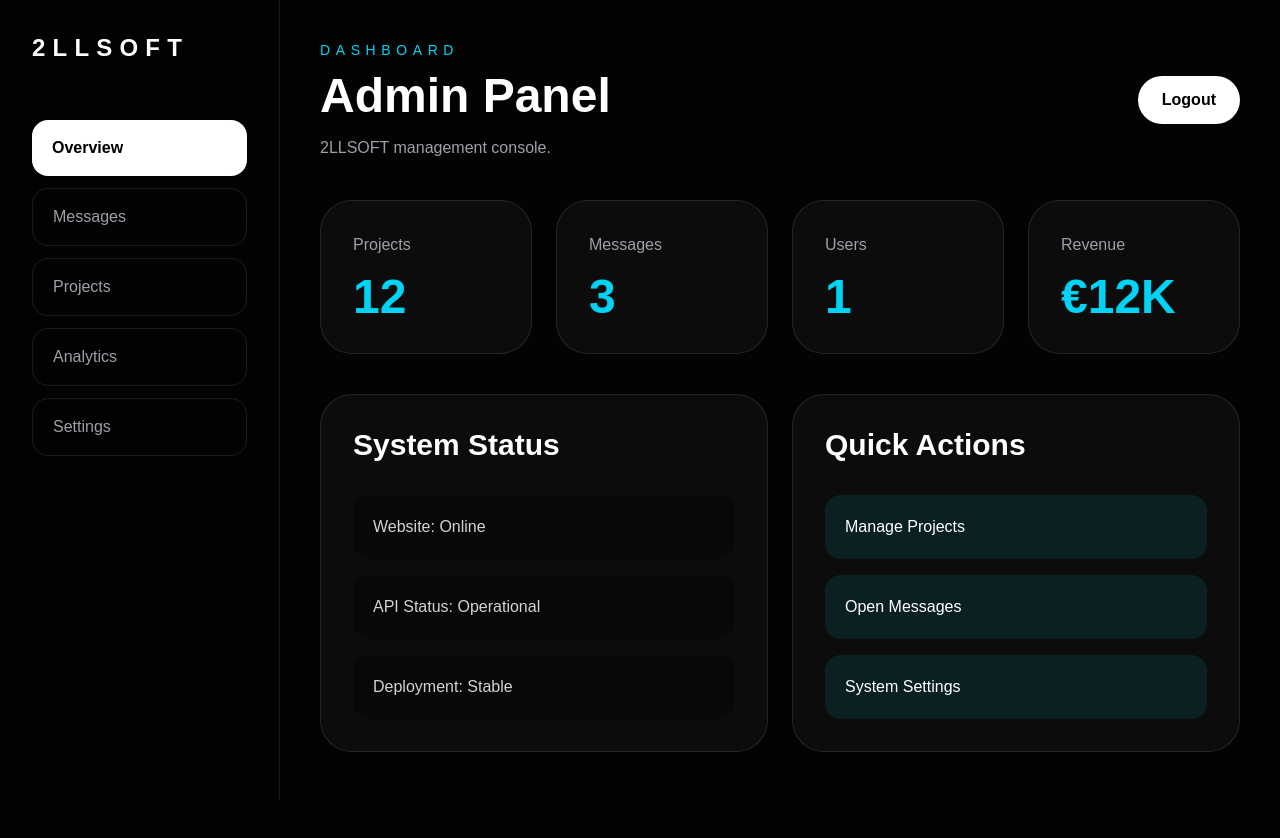
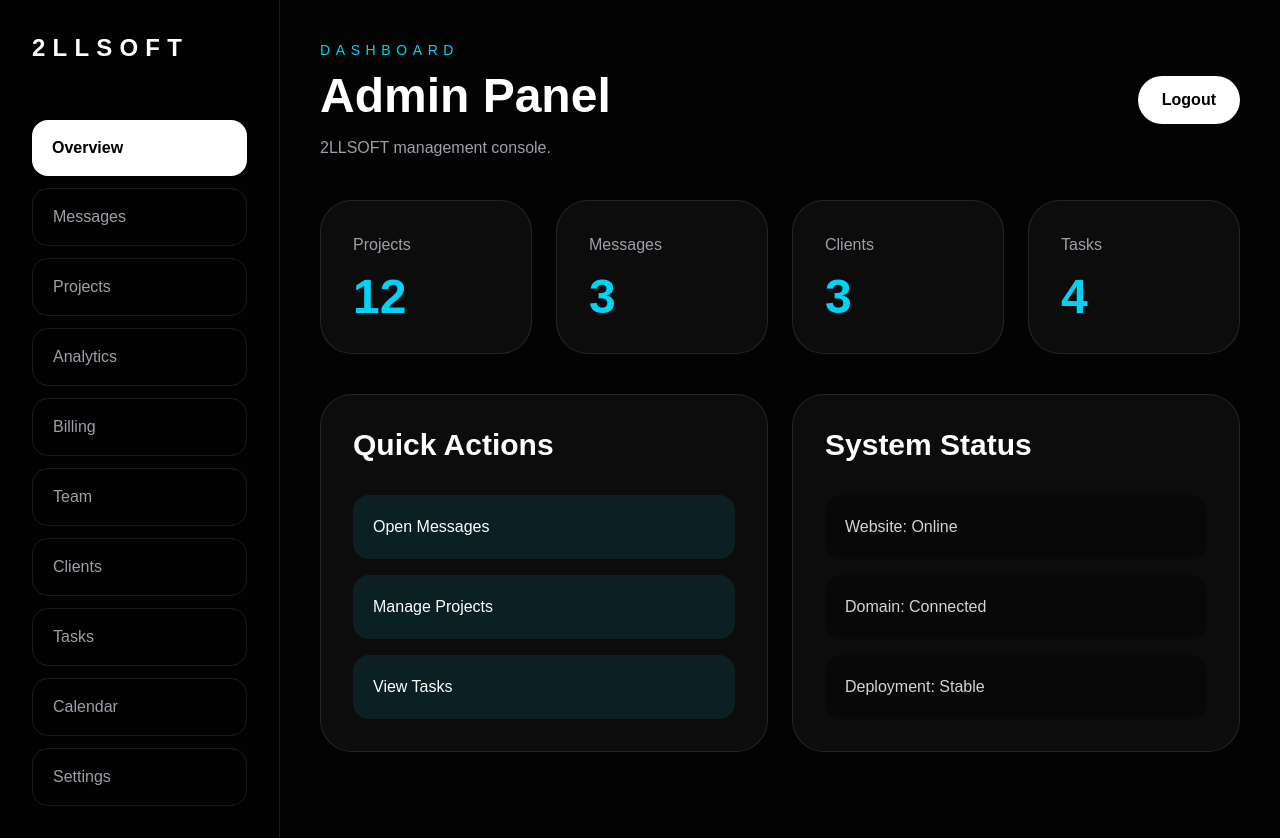
Before and after one commit to 2LLSOFT/2llsoft-clean, a Next.js app: page /dashboard in a window 1280 px wide. Before the commit the page ends 800 px from the top, so only its background shows below. Built offline with nearby package versions, Linux system fonts and the light colour scheme.

Commit message:
update dashboard overview

```diff
--- a/app/dashboard/page.tsx
+++ b/app/dashboard/page.tsx
@@ -6,8 +6,8 @@ import { useRouter } from "next/navigation";
 const stats = [
   { label: "Projects", value: "12" },
   { label: "Messages", value: "3" },
-  { label: "Users", value: "1" },
-  { label: "Revenue", value: "€12K" },
+  { label: "Clients", value: "3" },
+  { label: "Tasks", value: "4" },
 ];
 
 const navItems = [
@@ -15,6 +15,11 @@ const navItems = [
   { name: "Messages", href: "/dashboard/messages" },
   { name: "Projects", href: "/dashboard/projects" },
   { name: "Analytics", href: "/dashboard/analytics" },
+  { name: "Billing", href: "/dashboard/billing" },
+  { name: "Team", href: "/dashboard/team" },
+  { name: "Clients", href: "/dashboard/clients" },
+  { name: "Tasks", href: "/dashboard/tasks" },
+  { name: "Calendar", href: "/dashboard/calendar" },
   { name: "Settings", href: "/dashboard/settings" },
 ];
 
@@ -27,11 +32,9 @@ export default function DashboardPage() {
   }
 
   return (
-    <main className="flex min-h-screen">
+    <main className="flex min-h-screen bg-[#030303] text-white">
       <aside className="hidden w-[280px] border-r border-white/10 bg-black/40 p-8 md:block">
-        <h1 className="text-2xl font-black tracking-[0.3em]">
-          2LLSOFT
-        </h1>
+        <h1 className="text-2xl font-black tracking-[0.3em]">2LLSOFT</h1>
 
         <div className="mt-14 space-y-3">
           {navItems.map((item, index) => (
@@ -57,9 +60,7 @@ export default function DashboardPage() {
               Dashboard
             </p>
 
-            <h1 className="mt-3 text-5xl font-black">
-              Admin Panel
-            </h1>
+            <h1 className="mt-3 text-5xl font-black">Admin Panel</h1>
 
             <p className="mt-4 text-zinc-400">
               2LLSOFT management console.
@@ -80,10 +81,7 @@ export default function DashboardPage() {
               key={stat.label}
               className="rounded-[2rem] border border-white/10 bg-white/[0.04] p-8"
             >
-              <p className="text-zinc-400">
-                {stat.label}
-              </p>
-
+              <p className="text-zinc-400">{stat.label}</p>
               <h2 className="mt-4 text-5xl font-black text-cyan-400">
                 {stat.value}
               </h2>
@@ -93,9 +91,25 @@ export default function DashboardPage() {
 
         <div className="mt-10 grid gap-6 lg:grid-cols-2">
           <div className="rounded-[2rem] border border-white/10 bg-white/[0.04] p-8">
-            <h2 className="text-3xl font-black">
-              System Status
-            </h2>
+            <h2 className="text-3xl font-black">Quick Actions</h2>
+
+            <div className="mt-8 grid gap-4">
+              <Link href="/dashboard/messages" className="rounded-2xl bg-cyan-400/10 p-5 transition hover:bg-cyan-400/20">
+                Open Messages
+              </Link>
+
+              <Link href="/dashboard/projects" className="rounded-2xl bg-cyan-400/10 p-5 transition hover:bg-cyan-400/20">
+                Manage Projects
+              </Link>
+
+              <Link href="/dashboard/tasks" className="rounded-2xl bg-cyan-400/10 p-5 transition hover:bg-cyan-400/20">
+                View Tasks
+              </Link>
+            </div>
+          </div>
+
+          <div className="rounded-[2rem] border border-white/10 bg-white/[0.04] p-8">
+            <h2 className="text-3xl font-black">System Status</h2>
 
             <div className="mt-8 space-y-4">
               <div className="rounded-2xl bg-black/30 p-5 text-zinc-300">
@@ -103,7 +117,7 @@ export default function DashboardPage() {
               </div>
 
               <div className="rounded-2xl bg-black/30 p-5 text-zinc-300">
-                API Status: Operational
+                Domain: Connected
               </div>
 
               <div className="rounded-2xl bg-black/30 p-5 text-zinc-300">
@@ -111,35 +125,6 @@ export default function DashboardPage() {
               </div>
             </div>
           </div>
-
-          <div className="rounded-[2rem] border border-white/10 bg-white/[0.04] p-8">
-            <h2 className="text-3xl font-black">
-              Quick Actions
-            </h2>
-
-            <div className="mt-8 grid gap-4">
-              <Link
-                href="/dashboard/projects"
-                className="rounded-2xl bg-cyan-400/10 p-5 transition hover:bg-cyan-400/20"
-              >
-                Manage Projects
-              </Link>
-
-              <Link
-                href="/dashboard/messages"
-                className="rounded-2xl bg-cyan-400/10 p-5 transition hover:bg-cyan-400/20"
-              >
-                Open Messages
-              </Link>
-
-              <Link
-                href="/dashboard/settings"
-                className="rounded-2xl bg-cyan-400/10 p-5 transition hover:bg-cyan-400/20"
-              >
-                System Settings
-              </Link>
-            </div>
-          </div>
         </div>
       </section>
     </main>
```
Also changed, not shown: app/dashboard/clients/page.tsx (renamed from app/clients/page.tsx), app/dashboard/tasks/page.tsx (renamed from app/tasks/page.tsx), app/dashboard/team/page.tsx (renamed from app/team/page.tsx).
